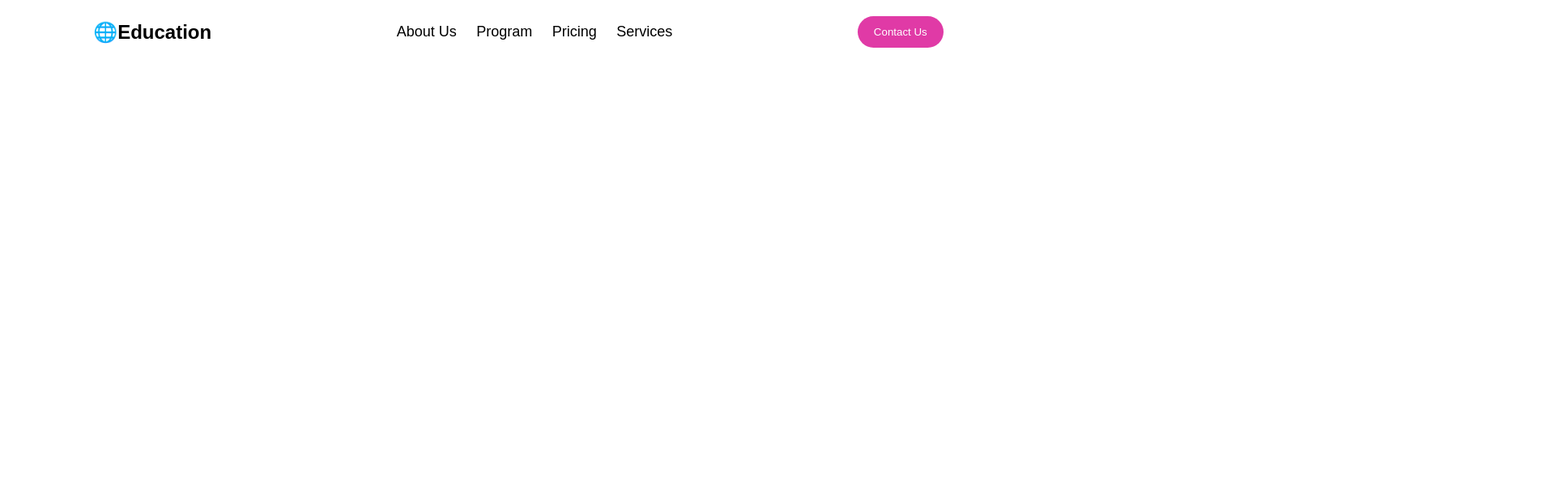
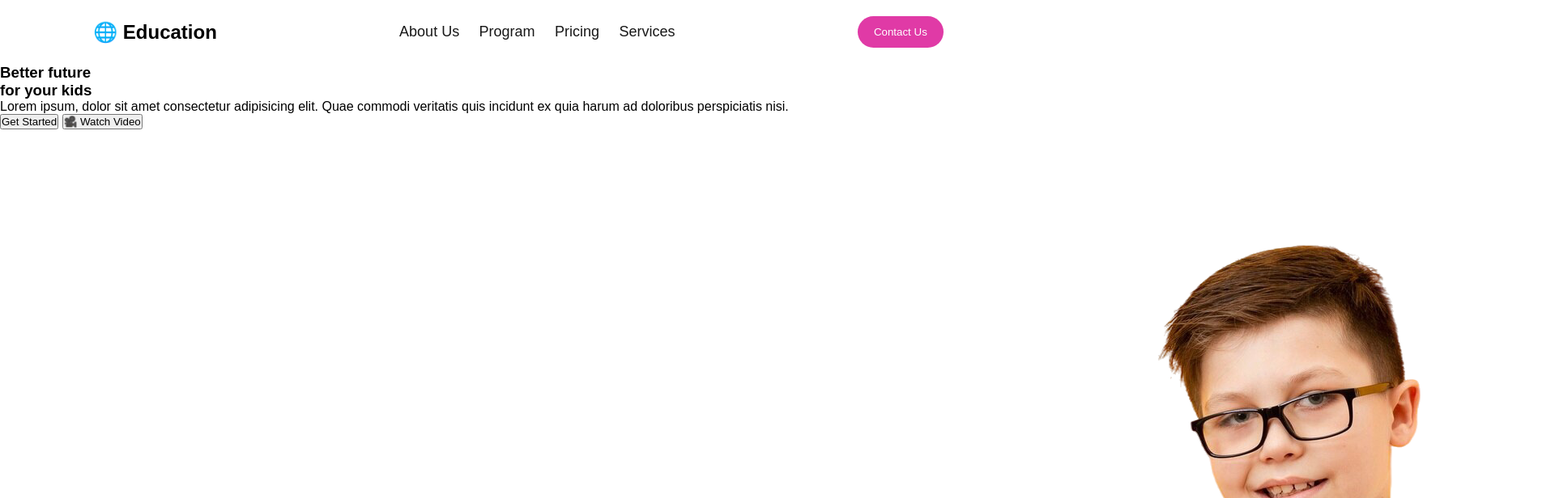
Before and after one commit to ridwanahmedxix/Prac-Any, a plain HTML site: page project-15/index.html in a window 1280 px wide. Shown: the top 616 px of the page at 81% size, 1920 px wide, since content can reach past the window. Drawn offline with Linux system fonts and the light colour scheme.

Commit message:
section  update

```diff
--- a/project-15/index.html
+++ b/project-15/index.html
@@ -9,7 +9,7 @@
   </head>
   <body>
     <header>
-        <h2><span> &#127760</span>Education</h2>
+        <h2><span> &#127760 </span>Education</h2>
         <nav>
             <ul>
                 <li>About Us</li>
@@ -20,5 +20,25 @@
         </nav>
         <a href="#" class="nav-con-btn"><button>Contact Us</button></a>
     </header>
+    <!-- SECTION CODE START  -->
+     <section>
+        <div class="parent-div">
+
+  <div class="single-div-one">
+    <h3>Better future <br> for your kids</h3>
+    <p>Lorem ipsum, dolor sit amet consectetur adipisicing elit. Quae commodi veritatis quis incidunt ex quia harum ad doloribus perspiciatis nisi.</p>
+    <a href="#"><button>Get Started</button></a>
+    <button> <span>&#127909</span> Watch Video</button>
+  </div>
+
+
+
+<div class="single-div-one" >
+    <img src="photo/boy-pointing-stack-books.png" alt="">
+</div>
+
+
+        </div>
+     </section>
   </body>
 </html>
--- a/project-15/style.css
+++ b/project-15/style.css
@@ -14,6 +14,12 @@ nav ul li{
     display: inline-block;
     padding: 0px 10px;
     font-size: 18px;
+    cursor: pointer;
+    color: rgba(0, 0, 0, 0.909);
+    transition: 0.4s;
+}
+nav ul li:hover{
+    color: black;
 }
 .nav-con-btn button{
    padding: 12px 20px;
@@ -22,4 +28,9 @@ nav ul li{
    border: none;
    color: white;
    color: 17px;
+   cursor: pointer;
+   transition: 0.5s;
 }
+.nav-con-btn button:hover{
+    background-color: #a82c7d;
+}
```
Also changed, not shown: project-15/photo/boy-pointing-stack-books.png (added).
